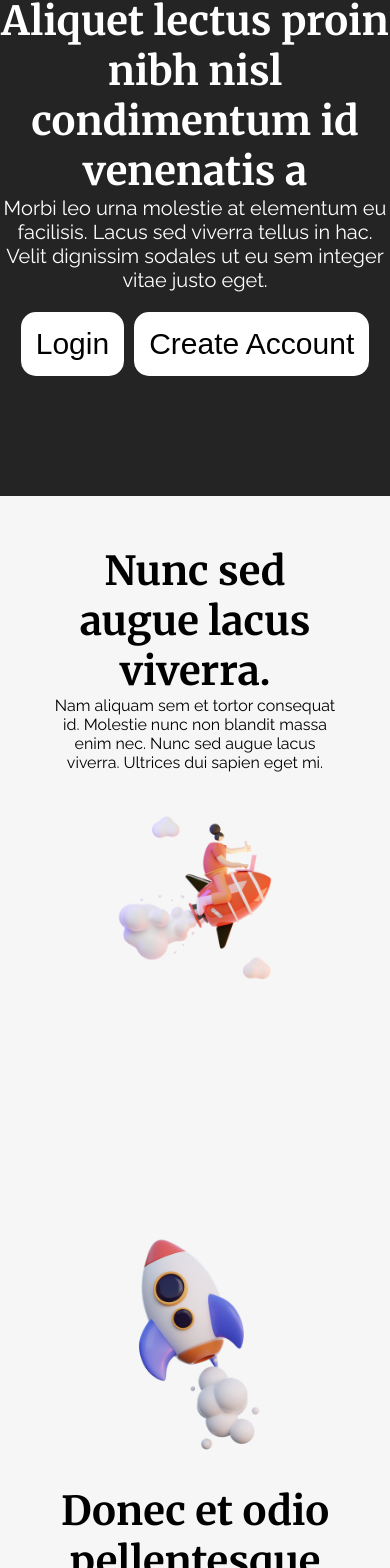
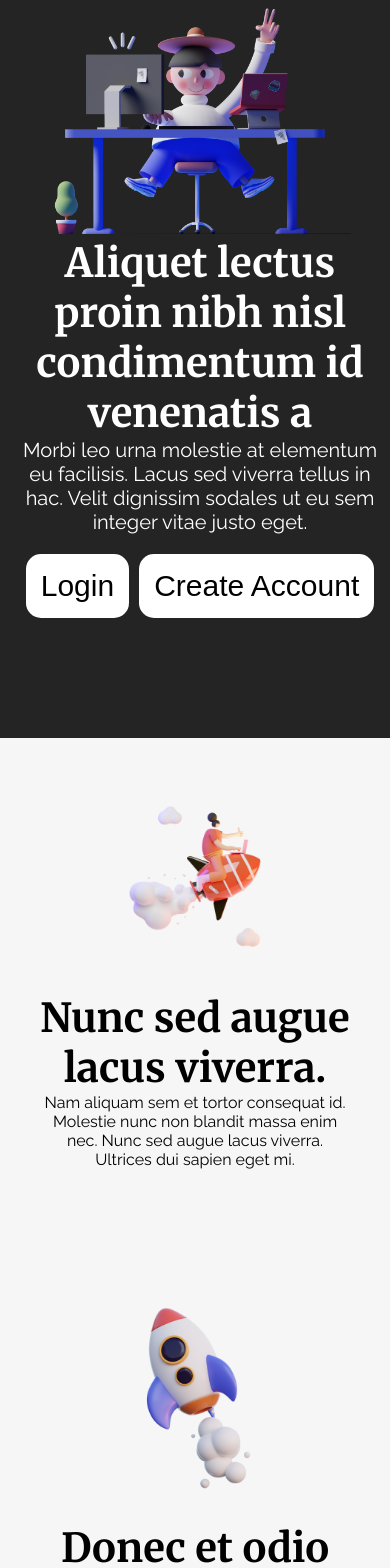
Before and after one commit to sergiogonzalezyes/Chat-Appliacation3, a React (Vite) app in the folder Chat-Application/: page / in a window 390 px wide. Shown: the part 394-1962 px from the top of the page. Built offline with nearby package versions, Linux system fonts and the light colour scheme.

Commit message:
fixed alot of bugs with responsive design, stilll has one more

```diff
--- a/Chat-Application/src/App.css
+++ b/Chat-Application/src/App.css
@@ -21,11 +21,13 @@ html {
 }
 /* Nav Bar  */
 .textLogin {
+    /* display: flex; */
     text-align: center;
     font-family: "Raleway", sans-serif;
     background-color: #242424;
     padding-top: 20px;
     padding-bottom: 20px;
+    max-width: 100%;
 }
 nav > *:hover {
     font-weight: 800;
@@ -94,13 +96,14 @@ input {
     align-items: center;
     background-color: #242424;
 }
-.Home_Image img {
-    margin-left: auto;
-    margin-right: auto;
+.Home_Image {
     display: block;
+    text-align: center;
 }
 .computerGuy {
     width: 80%;
+    margin-left: auto;
+    margin-right: auto;
 }
 .Describe_Web_Site {
     margin-right: 100px;
@@ -111,11 +114,16 @@ input {
     margin-bottom: 20px;
 }
 .Describe_Web_Site_1 {
-    /* margin-right: 100px; */
-    /* margin-left: 100px; */
     font-family: "Raleway", sans-serif;
     font-size: 20px;
-    width: 100%;
+    width: 80%;
+    text-align: center;
+    margin-bottom: 20px;
+}
+.Describe_Web_Site_2 {
+    font-family: "Raleway", sans-serif;
+    font-size: 20px;
+    width: 80%;
     text-align: center;
     margin-bottom: 20px;
 }
@@ -124,26 +132,47 @@ input {
     font-size: 40px;
     text-align: left;
     color: white;
+    margin-left: 10px;
+    word-wrap: break-word;
 }
 .Title_Description {
     color: white;
+    margin-left: 10px;
 }
 
 /* componenets */
 
 .First_Section_1 {
     padding-bottom: 100px;
-    max-width: 100%;
+    max-width: 80%;
     display: flex;
     flex-direction: row;
     align-items: center;
     background-color: #f6f6f6;
+    /* margin-left: 150px; */
+    width: 80%;
+    margin-left: auto;
+    margin-right: auto;
+}
+.First_Section_2 {
+    padding-bottom: 100px;
+    max-width: 80%;
+    display: flex;
+    flex-direction: row;
+    align-items: center;
+    background-color: #f6f6f6;
+    /* margin-left: 150px; */
+    width: 80%;
+    margin-left: auto;
+    margin-right: auto;
 }
 .Layout_Image {
-    width: 40%;
+    width: 50%;
 }
 .Text_Prop {
+    text-align: left;
     font-family: "Raleway", sans-serif;
+    word-wrap: break-word;
 }
 
 .Title_1 {
@@ -151,32 +180,22 @@ input {
     font-size: 40px;
     text-align: left;
     word-wrap: break-word;
-    overflow-wrap: break-word;
+    /* overflow-wrap: break-word; */
     /* max-width: 50%; */
 }
 .container_1 {
     background-color: #f6f6f6;
     padding: 50px;
+    /* position: relative; */
 }
 .container_2 {
     background-color: white;
     padding: 50px;
 }
 /* component 2  */
-.Describe_Web_Site_2 {
-    margin-right: 200px;
-    font-family: "Raleway", sans-serif;
-    font-size: 20px;
-    width: 100%;
-    text-align: left;
-    color: black;
-    margin-bottom: 100px;
-}
+
 p {
     color: black;
-    /* word-wrap: break-word;
-    overflow-wrap: break-word;
-    max-width: 50%; */
 }
 
 .contact_us {
@@ -184,6 +203,7 @@ p {
     height: 500px;
 }
 .Home_Buttons {
+    margin-left: 10px;
     border-radius: 15px;
     margin-top: 20px;
     background-color: white;
@@ -192,12 +212,14 @@ p {
     padding: 15px;
     color: black;
     border-style: none;
+    max-width: 100%;
 }
+
 .Home_Buttons_1 {
+    margin-left: 10px;
     border-style: none;
     border-radius: 15px;
     margin-top: 20px;
-    margin-left: 10px;
     background-color: white;
     font-size: 30px;
     text-align: center;
@@ -207,29 +229,30 @@ p {
 .Home_Buttons:hover {
     background-color: #242424;
     color: white;
-    border-style: ridge;
+    /* border-style: ridge; */
 }
 .Home_Buttons_1:hover {
     background-color: #242424;
     color: white;
-    border-style: ridge;
+    /* border-style: ridge; */
 }
 
 @media (max-width: 1000px) {
+    .textLogin {
+        display: flex;
+        flex-direction: column;
+    }
     .First_Section {
         flex-direction: column;
-        /* margin-left: 100px; */
     }
     .Text_1 {
         width: 100%;
-        /* max-width: 50%; */
     }
     .Title_1 {
         text-align: center;
     }
     .Text_Prop {
         text-align: center;
-        /* margin-right: 100px; */
     }
     .Title {
         font-family: "Merriweather", serif;
@@ -246,14 +269,31 @@ p {
         text-align: center;
     }
     .Describe_Web_Site_1 {
-        margin-right: auto;
         text-align: center;
     }
 
     .First_Section_1 {
+        padding-top: 30px;
+        /* flex-direction: column; */
+        flex-direction: column-reverse;
+    }
+    .First_Section_2 {
+        padding-top: 30px;
         flex-direction: column;
     }
     .Layout_Image {
         width: 80%;
     }
+    .computerGuy {
+        margin-left: auto;
+        margin-right: auto;
+    }
+    .container_1 {
+        background-color: #f6f6f6;
+        padding: 0px;
+    }
+    .container_2 {
+        background-color: white;
+        padding: 0px;
+    }
 }
--- a/Chat-Application/src/components/pagelayout2.jsx
+++ b/Chat-Application/src/components/pagelayout2.jsx
@@ -2,8 +2,8 @@ import React from "react"
 
 export const PageLayout2 = (props) => {
 return (<div class="container_1">
-  <section className="First_Section_1">
-  <div className="Describe_Web_Site_1">
+  <section className="First_Section_2">
+  <div className="Describe_Web_Site_2">
       <img src={props.img} alt="" className="Layout_Image" />
     </div>
   <div className="Home_Image">
--- a/Chat-Application/src/pages/Home.jsx
+++ b/Chat-Application/src/pages/Home.jsx
@@ -3,7 +3,7 @@ import { PageLayout } from "../components/pagelayout";
 import { PageLayout2 } from "../components/pagelayout2";
 import computerGuy from "../images/section1.png";
 import Travel from "../images/Saly-1.png";
-import World from "../images/Saly-40.png";
+import Girl from "../images/Saly-22.png";
 import SpaceShip from "../images/Saly-43.png";
 import { useNavigate } from "react-router-dom";
 
@@ -25,13 +25,15 @@ export const Home = () => {
                <div className="Describe_Web_Site">
                 <p className="Title">Aliquet lectus proin nibh nisl condimentum id venenatis a</p>
                 <p className="Title_Description">Morbi leo urna molestie at elementum eu facilisis. Lacus sed viverra tellus in hac. Velit dignissim sodales ut eu sem integer vitae justo eget.</p>
+                <div className="Button_Container">
                 <button className="Home_Buttons">Login</button>
                 <button className="Home_Buttons_1">Create Account</button>
+                </div>
                </div>
         </section>
             <PageLayout img={Travel} title="Nunc sed augue lacus viverra." text="Nam aliquam sem et tortor consequat id. Molestie nunc non blandit massa enim nec. Nunc sed augue lacus viverra. Ultrices dui sapien eget mi."/>
-            <PageLayout2 img={SpaceShip} title="Donec et odio pellentesque diam." text="  Tortor pretium viverra suspendisse potenti nullam ac tortor vitae purus. Luctus venenatis lectus magna fringilla urna porttitor rhoncus dolor. Sem et tortor consequat id porta nibh venenatis cras."/>
-            <PageLayout img={World} title="Amet facilisis magna etiam tempor orci." text="Libero volutpat sed cras ornare. Sodales neque sodales ut etiam sit amet nisl purus in. Elementum eu facilisis sed odio morbi quis commodo odio aenean."/>
+            <PageLayout2 img={SpaceShip} title="Donec et odio pellentesque diam." text="Tortor pretium viverra suspendisse potenti nullam ac tortor vitae purus. Luctus venenatis lectus magna fringilla urna porttitor rhoncus dolor. Sem et tortor consequat id porta nibh venenatis cras."/>
+            <PageLayout img={Girl} title="Amet facilisis magna etiam tempor orci." text="Libero volutpat sed cras ornare. Sodales neque sodales ut etiam sit amet nisl purus in. Elementum eu facilisis sed odio morbi quis commodo odio aenean."/>
         <section className="contact_us">
 
             </section>
```
Also changed, not shown: Chat-Application/src/Images/Saly-22.png (added).
